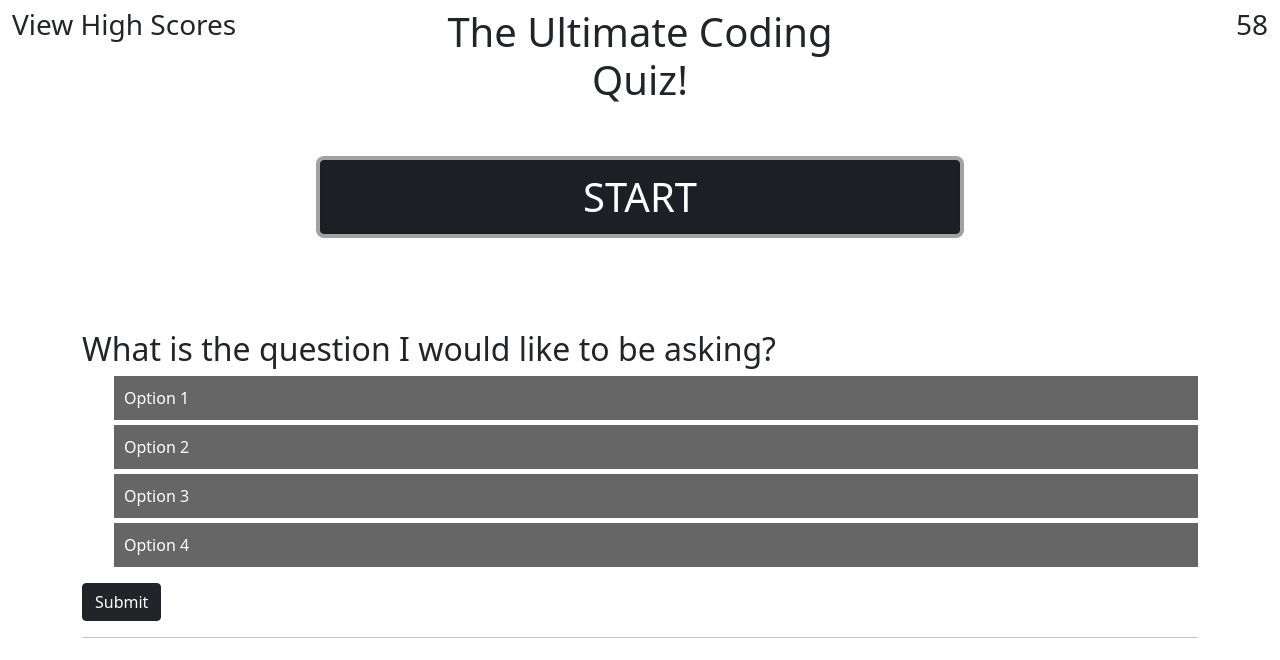
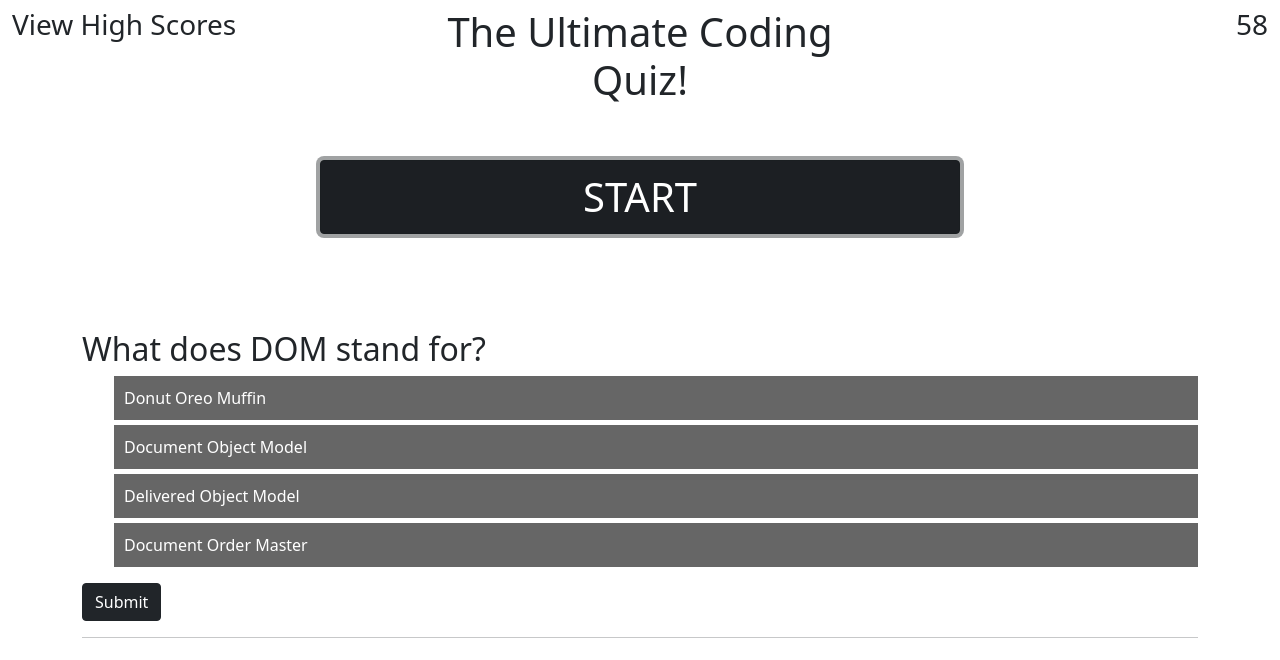
Before and after one commit to tjvig94/coding-quiz, a plain HTML site: page index.html in a window 1280 px wide. Both pictures are taken after a click on the button "START". Drawn offline with nearby package versions, Linux system fonts and the light colour scheme.

Commit message:
Quiz area fills with question and answer options

```diff
--- a/index.html
+++ b/index.html
@@ -18,7 +18,7 @@
     <header>
         <div class="container-fluid mt-2 mb-5">
             <div class="row">
-                <div class="col-4">
+                <div class="col-4 demo">
                     <h3>View High Scores</h3>
                 </div>
                 <div class="col-4">
@@ -39,12 +39,12 @@
     <div class="container">
         <div class="row">
             <div class="questionBox col mt-5">
-                <h2>What is the question I would like to be asking?</h2>
+                <h2 class="questionArea">What is the question I would like to be asking?</h2>
                 <ol>
-                    <li class="answer">Option 1</li>
-                    <li class="answer">Option 2</li>
-                    <li class="answer">Option 3</li>
-                    <li class="answer">Option 4</li>
+                    <li class="answer1 answer">Option 1</li>
+                    <li class="answer2 answer">Option 2</li>
+                    <li class="answer3 answer">Option 3</li>
+                    <li class="answer4 answer">Option 4</li>
                 </ol>
                 <button type="button" class="btn btn-dark">Submit</button>
                 <hr>
@@ -56,6 +56,7 @@
 
     <!-- scripts -->
     <script src="https://cdn.jsdelivr.net/npm/bootstrap@5.0.0-beta1/dist/js/bootstrap.bundle.min.js" integrity="sha384-ygbV9kiqUc6oa4msXn9868pTtWMgiQaeYH7/t7LECLbyPA2x65Kgf80OJFdroafW" crossorigin="anonymous"></script>
+    <script src="https://code.jquery.com/jquery-3.5.1.js" integrity="sha256-QWo7LDvxbWT2tbbQ97B53yJnYU3WhH/C8ycbRAkjPDc=" crossorigin="anonymous"></script>
     <script src="js/script.js"></script>
 </body>
 </html>
--- a/js/script.js
+++ b/js/script.js
@@ -1,30 +1,34 @@
-const questions = [
-    "What does DOM stand for?",
-    "What does API stand for?",
-    "Which of the following is a value for the CSS property, position?",
-    "Which of the following is the propery syntax for a ternary conditional?"
-];
+var question1 =
+    {question: "What does DOM stand for?", correct: "Document Object Model", wrong1: "Donut Oreo Muffin", wrong2: "Document Order Master", wrong3: "Delivered Object Model"};
 
-const startButton = document.querySelector(".startBtn");
-const timer = document.querySelector(".timer");
-// var score =
 
-function countdown() {
+$(document).ready(function() {
+
+    function game() {
+        // Put question in questionArea
+        $(".questionArea").text(question1.question);
+
+        // Put answer options in the answers list
+        $(".answer1").text(question1.wrong1);
+        $(".answer2").text(question1.correct);
+        $(".answer3").text(question1.wrong3);
+        $(".answer4").text(question1.wrong2);
+
+        // Timer
         let secondsLeft = 60;
         count = setInterval(function() {
             secondsLeft--;
-        timer.textContent = secondsLeft;
-        localStorage.setItem("score", secondsLeft);
+            $(".timer").text(secondsLeft);
+            localStorage.setItem("score", JSON.stringify(secondsLeft));
             if (secondsLeft === 55) {
                 clearInterval(count);
             };
         }, 1000);
 
-
-
     }
 
 
 
+    $(".startBtn").on("click", game);
 
-startButton.addEventListener("click", countdown);
+})
```
Also changed, not shown: css/style.css (line endings or trailing spaces). Lines whose indentation alone changed are shown as unchanged.
